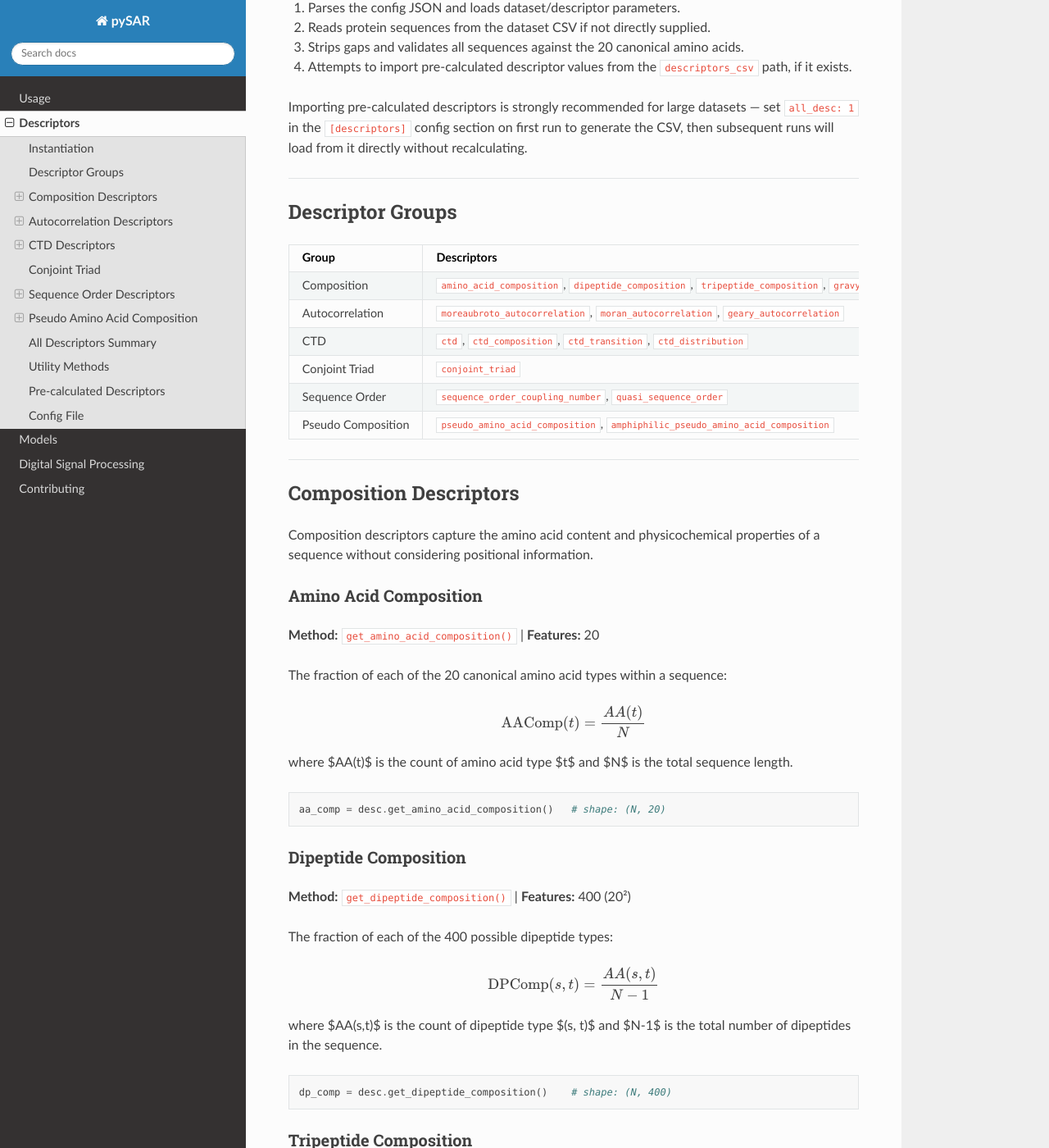
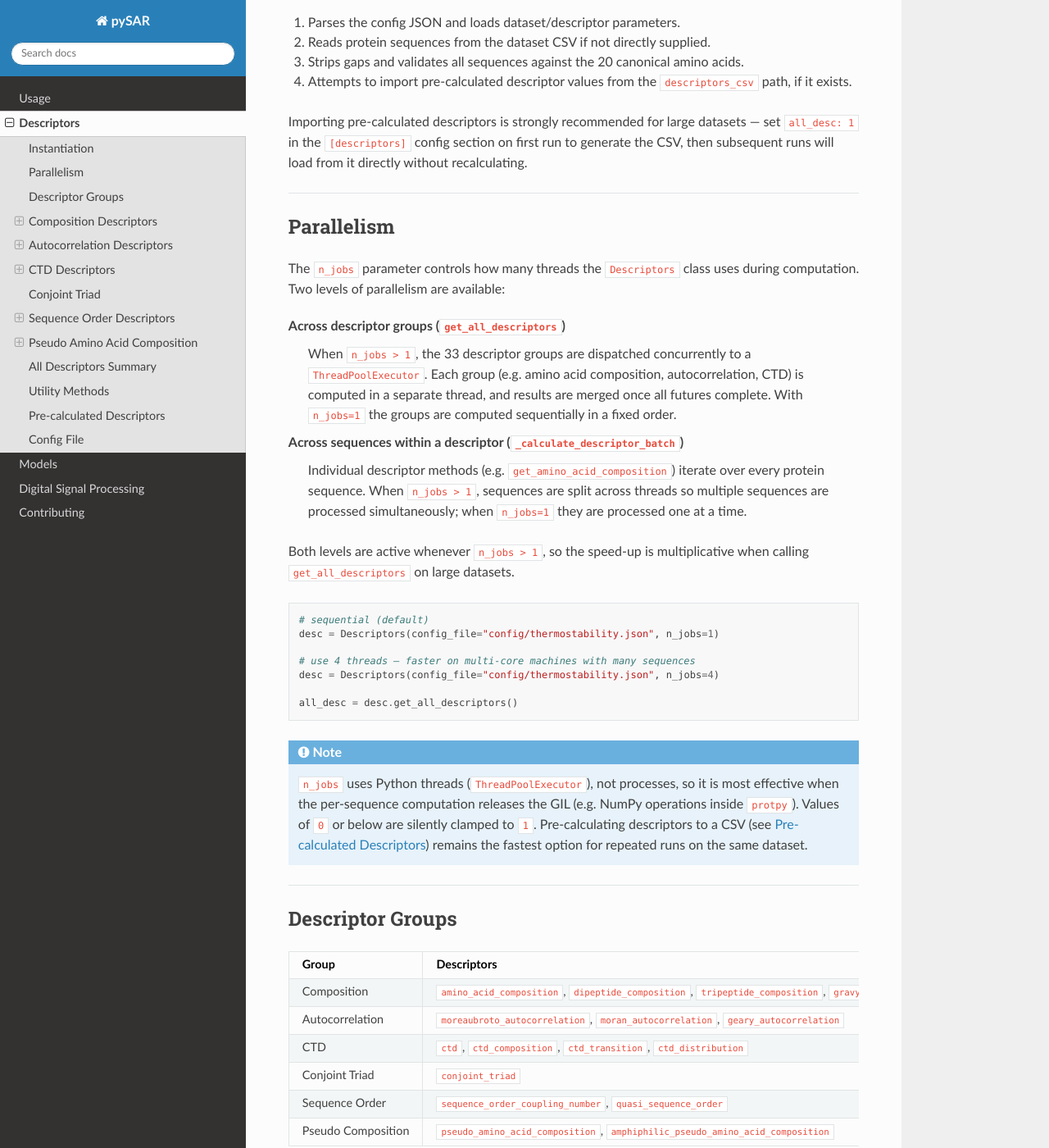
Before and after one commit to amckenna41/pySAR, a Sphinx documentation site: the page built from docs/descriptors.rst, in a window 1280 px wide and 1400 px high, scrolled down 934 px. Shown: the whole window at 82% size. Built offline with Sphinx 7.4.7 and the Read the Docs theme 3.1.0, drawn with Linux system fonts in a browser that asks for light colours; some of the changed text lies outside the part shown.

Commit message:
v2.5.2; refer to CHANGELOG for latest additions, changes & removals

```diff
--- a/docs/descriptors.rst
+++ b/docs/descriptors.rst
@@ -28,7 +28,7 @@ initialisation.
 Instantiation
 -------------
 
-``Descriptors.__init__(config_file, protein_seqs=None, **kwargs)``
+``Descriptors.__init__(config_file, protein_seqs=None, n_jobs=1, **kwargs)``
 
 .. list-table::
    :header-rows: 1
@@ -43,6 +43,9 @@ Instantiation
    * - ``protein_seqs``
      - ``None``
      - Protein sequences as a ``pd.Series`` or a single string. If ``None`` or empty, sequences are loaded from the dataset path specified in the config.
+   * - ``n_jobs``
+     - ``1``
+     - Number of worker threads to use for parallel descriptor computation. Values of 0 or below are clamped to 1 (sequential). See :ref:`parallelism` for details.
    * - ``**kwargs``
      - —
      - Keyword arguments (``dataset``, ``descriptors_csv``) that override the corresponding config file values.
@@ -57,6 +60,50 @@ On construction the class:
 Importing pre-calculated descriptors is strongly recommended for large datasets — set
 ``all_desc: 1`` in the ``[descriptors]`` config section on first run to generate the
 CSV, then subsequent runs will load from it directly without recalculating.
+
+----
+
+.. _parallelism:
+
+Parallelism
+-----------
+
+The ``n_jobs`` parameter controls how many threads the ``Descriptors`` class uses
+during computation. Two levels of parallelism are available:
+
+**Across descriptor groups** (``get_all_descriptors``)
+    When ``n_jobs > 1``, the 33 descriptor groups are dispatched concurrently to a
+    ``ThreadPoolExecutor``. Each group (e.g. amino acid composition, autocorrelation,
+    CTD) is computed in a separate thread, and results are merged once all futures
+    complete. With ``n_jobs=1`` the groups are computed sequentially in a fixed order.
+
+**Across sequences within a descriptor** (``_calculate_descriptor_batch``)
+    Individual descriptor methods (e.g. ``get_amino_acid_composition``) iterate over
+    every protein sequence. When ``n_jobs > 1``, sequences are split across threads so
+    multiple sequences are processed simultaneously; when ``n_jobs=1`` they are
+    processed one at a time.
+
+Both levels are active whenever ``n_jobs > 1``, so the speed-up is multiplicative when
+calling ``get_all_descriptors`` on large datasets.
+
+.. code-block:: python
+
+    # sequential (default)
+    desc = Descriptors(config_file="config/thermostability.json", n_jobs=1)
+
+    # use 4 threads — faster on multi-core machines with many sequences
+    desc = Descriptors(config_file="config/thermostability.json", n_jobs=4)
+
+    all_desc = desc.get_all_descriptors()
+
+.. note::
+
+    ``n_jobs`` uses Python threads (``ThreadPoolExecutor``), not processes, so it is
+    most effective when the per-sequence computation releases the GIL (e.g. NumPy
+    operations inside ``protpy``). Values of ``0`` or below are silently clamped to
+    ``1``. Pre-calculating descriptors to a CSV (see :ref:`Pre-calculated Descriptors
+    <pre-calculated-descriptors>`) remains the fastest option for repeated runs on the
+    same dataset.
 
 ----
 
@@ -730,8 +777,9 @@ Utility Methods
 ---------------
 
 ``get_all_descriptors()``
-    Calculates every descriptor in sequence and returns a concatenated DataFrame of all
-    features. Also exports to the ``descriptors_csv`` path if configured.
+    Calculates every descriptor and returns a concatenated DataFrame of all features.
+    Also exports to the ``descriptors_csv`` path if configured. When ``n_jobs > 1``
+    the descriptor groups are computed concurrently — see :ref:`parallelism`.
 
     .. code-block:: python
 
@@ -764,6 +812,8 @@ Utility Methods
     Returns the column names of the calculated DataFrame for descriptor ``name``.
 
 ----
+
+.. _pre-calculated-descriptors:
 
 Pre-calculated Descriptors
 ---------------------------
```
Also changed, not shown: README.md (+20 -0 lines), pySAR/README.md, 1 other file.
